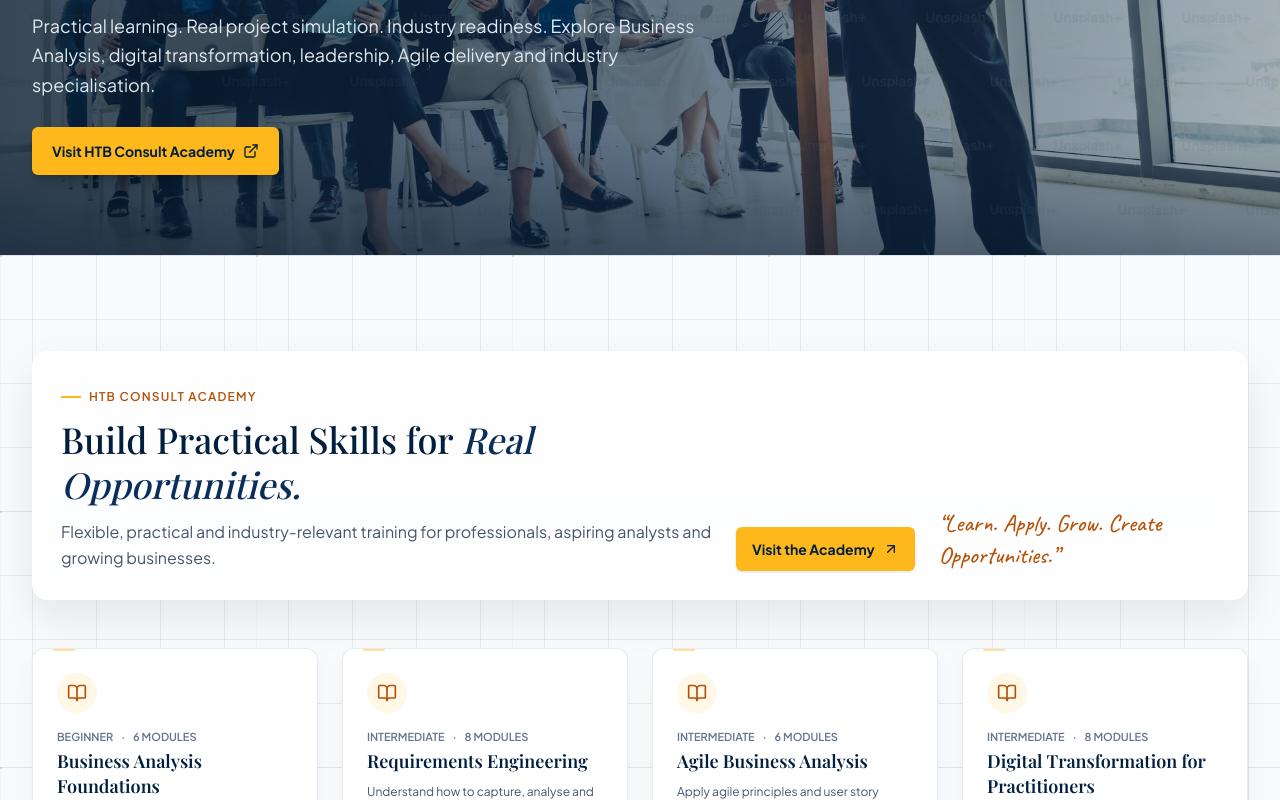
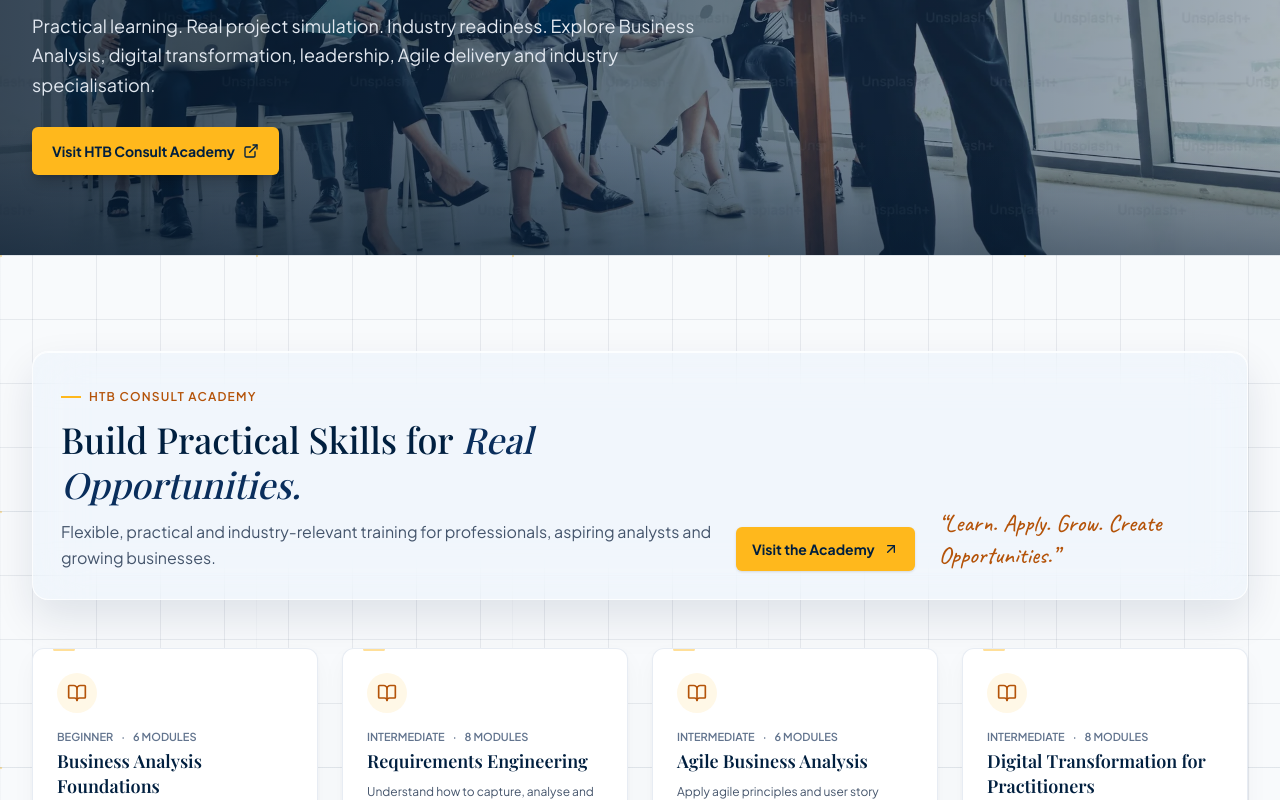
Before and after one commit to HTBCONSULTS/HTB_CONSULTS_MAIN, a React (Vite) app: page /academy in a window 1280 px wide. Shown: the part 432-1232 px from the top of the page. Built offline with nearby package versions, Linux system fonts and the light colour scheme; a web font is replaced by a local one.

Commit message:
design: make frosted grid panels translucent

```diff
--- a/src/index.css
+++ b/src/index.css
@@ -54,18 +54,18 @@
 }
 
 .htb-glass-panel {
-  background-color: rgba(255, 255, 255, 0.76);
-  border: 1px solid rgba(255, 255, 255, 0.88);
+  background-color: rgba(225, 237, 252, 0.3);
+  border: 1px solid rgba(255, 255, 255, 0.78);
   box-shadow:
-    0 18px 42px rgba(0, 31, 63, 0.085),
-    inset 0 1px 0 rgba(255, 255, 255, 0.92);
-  -webkit-backdrop-filter: blur(16px) saturate(1.08);
-  backdrop-filter: blur(16px) saturate(1.08);
+    0 18px 42px rgba(0, 31, 63, 0.105),
+    inset 0 1px 0 rgba(255, 255, 255, 0.82);
+  -webkit-backdrop-filter: blur(24px) saturate(1.22);
+  backdrop-filter: blur(24px) saturate(1.22);
 }
 
 @supports not (backdrop-filter: blur(1px)) {
   .htb-glass-panel {
-    background-color: rgba(255, 255, 255, 0.96);
+    background-color: rgba(255, 255, 255, 0.95);
   }
 }
 
```
